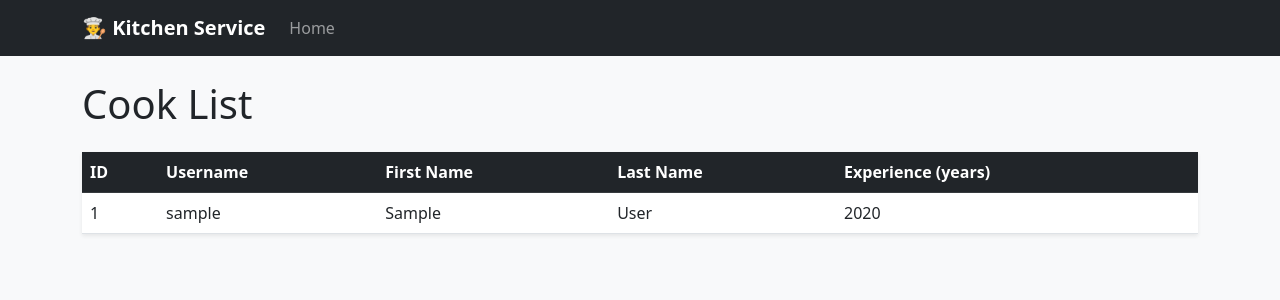
After one commit to YanTumar/py-kitchen-service, a Django app: page /cooks/ in a window 1280 px wide. The commit adds this page. Shown: the top 300 px of the page. Run offline with Django 5.2, Linux system fonts and the light colour scheme; tables that the repository leaves empty hold one stand-in row (values such as "Sample post").

Commit message:
Implement Cook list view and update Dish model description field

```diff
--- a/kitchen/models.py
+++ b/kitchen/models.py
@@ -24,7 +24,7 @@ class DishType(models.Model):
 
 class Dish(models.Model):
     name = models.CharField(max_length=255)
-    description = models.TextField()
+    description = models.TextField(null=True, blank=True)
     price = models.DecimalField(max_digits=7, decimal_places=2)
     dish_type = models.ForeignKey(DishType, on_delete=models.CASCADE, related_name="dishes")
     cooks = models.ManyToManyField(settings.AUTH_USER_MODEL, related_name="dishes")
--- a/kitchen/urls.py
+++ b/kitchen/urls.py
@@ -1,9 +1,10 @@
 from django.urls import path
-from .views import index, DishTypeListView
+from .views import index, DishTypeListView, CookListView
 
 urlpatterns = [
     path("", index, name="index"),
     path("dish-types/", DishTypeListView.as_view(), name="dish-type-list"),
+    path("cooks/", CookListView.as_view(), name="cook-list"),
 ]
 
 app_name = "kitchen"
--- a/kitchen/views.py
+++ b/kitchen/views.py
@@ -19,3 +19,9 @@ class DishTypeListView(generic.ListView):
     model = DishType
     context_object_name = "dish_type_list"
     template_name = "kitchen/dish_type_list.html"
+
+
+class CookListView(generic.ListView):
+    model = Cook
+    template_name = "kitchen/cook_list.html"
+    context_object_name = "cook_list"
--- /dev/null
+++ b/templates/kitchen/cook_list.html
@@ -0,0 +1,31 @@
+{% extends "base.html" %}
+
+{% block content %}
+  <h1>Cook List</h1>
+  <table class="table table-hover shadow-sm bg-white mt-4">
+    <thead class="table-dark">
+      <tr>
+        <th>ID</th>
+        <th>Username</th>
+        <th>First Name</th>
+        <th>Last Name</th>
+        <th>Experience (years)</th>
+      </tr>
+    </thead>
+    <tbody>
+      {% for cook in cook_list %}
+        <tr>
+          <td>{{ cook.id }}</td>
+          <td>{{ cook.username }}</td>
+          <td>{{ cook.first_name }}</td>
+          <td>{{ cook.last_name }}</td>
+          <td>{{ cook.years_of_experience }}</td>
+        </tr>
+      {% empty %}
+        <tr>
+          <td colspan="5" class="text-center">No cooks found.</td>
+        </tr>
+      {% endfor %}
+    </tbody>
+  </table>
+{% endblock %}
--- a/templates/kitchen/index.html
+++ b/templates/kitchen/index.html
@@ -14,7 +14,7 @@
             <div class="card-body">
                 <h5 class="card-title text-muted">Cooks</h5>
                 <p class="display-4 fw-bold text-primary">{{ num_cooks }}</p>
-                <button class="btn btn-outline-primary btn-sm">View Details</button>
+                <a href="{% url 'kitchen:cook-list' %}" class="btn btn-outline-primary btn-sm">View Details</a>
             </div>
         </div>
     </div>
```
Also changed, not shown: kitchen/migrations/0002_alter_dish_description.py (added).
